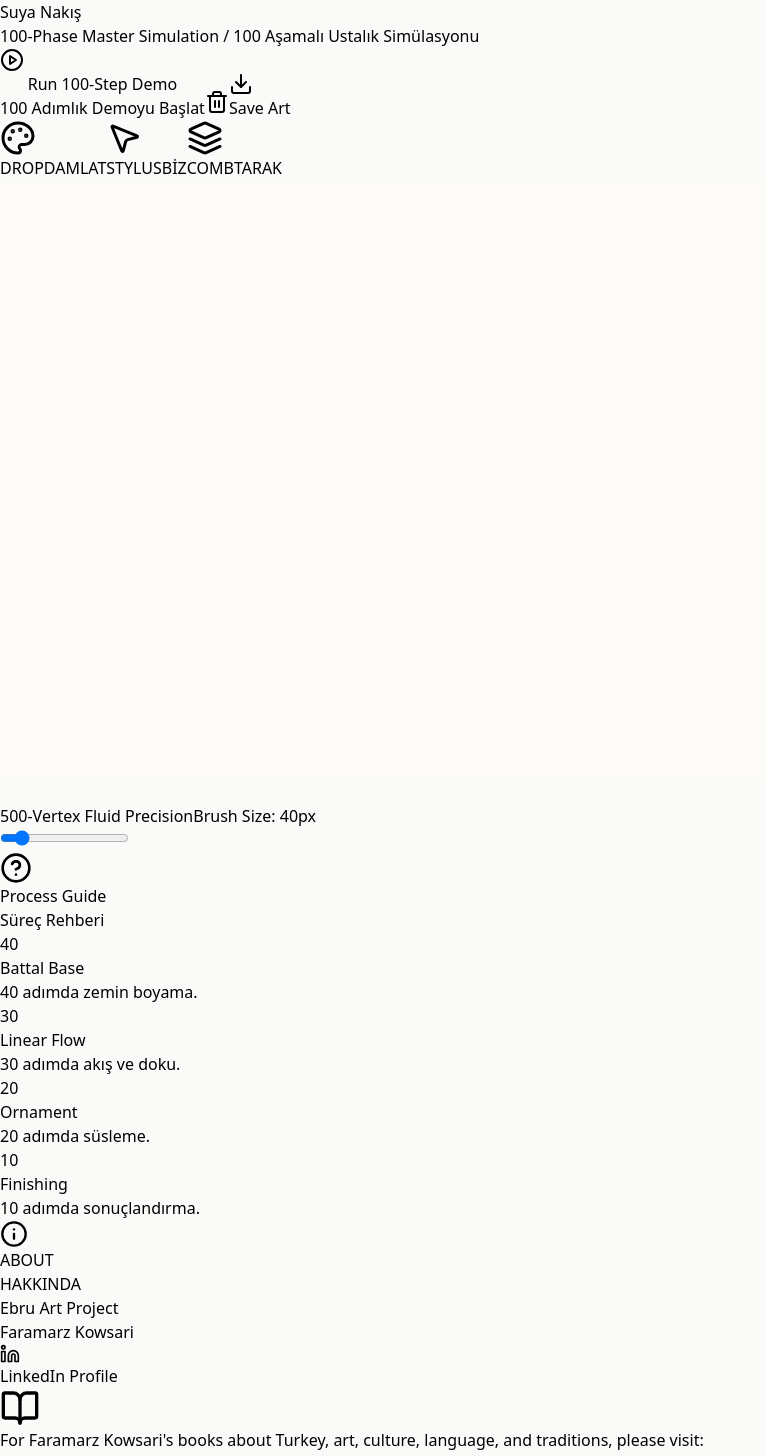
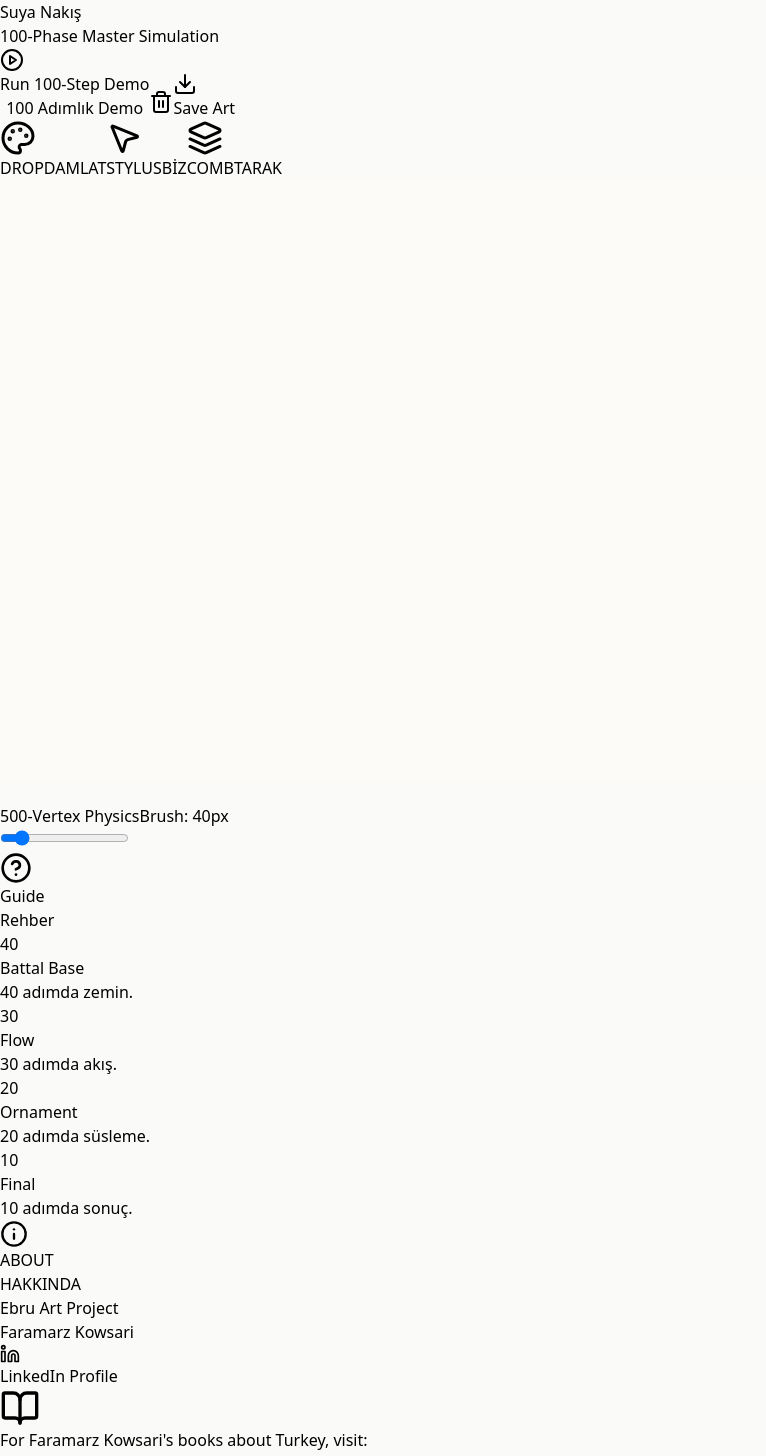
Before and after one commit to FaramarzKowsari/suya-nakis, a React (Vite) app: page / in a window 1280 px wide. Shown: the top 1456 px of the page, without its empty margins (0-766 px from the left). Built offline with nearby package versions, Linux system fonts and the light colour scheme.

Commit message:
Update App.jsx

```diff
--- a/src/App.jsx
+++ b/src/App.jsx
@@ -1,10 +1,9 @@
 import React, { useState, useRef, useEffect } from 'react';
-import { Palette, MousePointer2, Wand2, Download, Info, Trash2, Volume2, HelpCircle, PlayCircle, ExternalLink, Linkedin, BookOpen, Layers } from 'lucide-react';
+import { Palette, MousePointer2, Wand2, Download, Info, Trash2, HelpCircle, PlayCircle, ExternalLink, Linkedin, BookOpen, Layers } from 'lucide-react';
 
-// --- Ebru Physics Engine Constants ---
 const CANVAS_WIDTH = 800;
 const CANVAS_HEIGHT = 600;
-const VERTEX_COUNT = 500; // 500 points for ultra-high fidelity
+const VERTEX_COUNT = 500;
 
 const App = () => {
   const canvasRef = useRef(null);
@@ -16,7 +15,6 @@ const App = () => {
   const [brushSize, setBrushSize] = useState(40);
   const [isDemoRunning, setIsDemoRunning] = useState(false);
 
-  // --- Physics Logic ---
   const createDrop = (x, y, r, color) => {
     const vertices = [];
     for (let i = 0; i < VERTEX_COUNT; i++) {
@@ -52,8 +50,7 @@ const App = () => {
         const dpy = v.y - y1;
         const perpDist = Math.abs(dpx * dy - dpy * dx) / dist;
         if (perpDist < 50) {
-          const power = Math.pow(1 - perpDist / 50, 2);
-          const force = power * forceVal;
+          const power = Math.pow(1 - perpDist / 50, 2) * forceVal;
           return { x: v.x + (dx / dist) * force, y: v.y + (dy / dist) * force };
         }
         return v;
@@ -105,6 +102,7 @@ const App = () => {
     if (isDemoRunning) return;
     setIsDemoRunning(true);
     setDrops([]);
+    timersRef.current.forEach(clearTimeout);
     timersRef.current = [];
     let timeline = 0;
     const step = (fn, delay, msg) => {
@@ -181,6 +179,7 @@ const App = () => {
 
   useEffect(() => {
     const canvas = canvasRef.current;
+    if (!canvas) return;
     const ctx = canvas.getContext('2d');
     ctx.fillStyle = '#fdfbf7';
     ctx.fillRect(0, 0, CANVAS_WIDTH, CANVAS_HEIGHT);
@@ -194,14 +193,15 @@ const App = () => {
 
   return (
     <div className="min-h-screen bg-stone-50 flex flex-col items-center p-4 md:p-8 font-sans text-stone-900">
+      {/* Header */}
       <div className="max-w-6xl w-full flex flex-col md:flex-row justify-between items-center mb-10 gap-6">
         <div className="text-center md:text-left">
           <h1 className="text-4xl md:text-6xl font-serif font-black text-stone-900 tracking-tighter italic">Suya <span className="text-emerald-700">Nakış</span></h1>
-          <p className="text-stone-400 font-bold text-[10px] md:text-xs tracking-[0.4em] mt-2 uppercase">100-Phase Master Simulation / <span className="text-stone-600">100 Aşamalı Ustalık Simülasyonu</span></p>
+          <p className="text-stone-400 font-bold text-[10px] md:text-xs tracking-[0.4em] mt-2 uppercase">100-Phase Master Simulation</p>
         </div>
         <div className="flex flex-wrap justify-center gap-3">
-          <button onClick={run100StepDemo} disabled={isDemoRunning} className={`group relative overflow-hidden p-4 md:px-8 bg-stone-900 text-white rounded-2xl shadow-2xl transition-all active:scale-95 ${isDemoRunning ? 'opacity-50' : 'hover:bg-emerald-950 hover:shadow-emerald-200'}`}>
-            <div className="flex items-center gap-3"><PlayCircle size={24} className={isDemoRunning ? 'text-stone-500' : 'text-emerald-400 animate-pulse'} /><div className="text-left"><p className="text-[12px] font-black uppercase tracking-widest leading-none">Run 100-Step Demo</p><p className="text-[8px] font-bold text-stone-400 mt-1 uppercase">100 Adımlık Demoyu Başlat</p></div></div>
+          <button onClick={run100StepDemo} disabled={isDemoRunning} className={`group relative overflow-hidden p-4 md:px-8 bg-stone-900 text-white rounded-2xl shadow-2xl transition-all active:scale-95 ${isDemoRunning ? 'opacity-50' : 'hover:bg-emerald-950'}`}>
+            <div className="flex items-center gap-3"><PlayCircle size={24} className={isDemoRunning ? 'text-stone-500' : 'text-emerald-400 animate-pulse'} /><div className="text-left"><p className="text-[12px] font-black uppercase tracking-widest leading-none">Run 100-Step Demo</p><p className="text-[8px] font-bold text-stone-400 mt-1 uppercase">100 Adımlık Demo</p></div></div>
           </button>
           <button onClick={() => setDrops([])} className="p-4 bg-white rounded-2xl shadow-md hover:bg-red-50 text-red-500 transition-all border border-stone-100"><Trash2 size={24} /></button>
           <button onClick={() => { const link = document.createElement('a'); link.download = 'ebru-masterpiece.png'; link.href = canvasRef.current.toDataURL(); link.click(); }} className="p-4 bg-emerald-700 text-white rounded-2xl shadow-lg hover:bg-emerald-800 transition-all flex items-center gap-2"><Download size={24} /><span className="hidden md:block text-[10px] font-black uppercase tracking-widest">Save Art</span></button>
@@ -215,16 +215,16 @@ const App = () => {
         </aside>
         <div className={`relative flex-grow shadow-2xl rounded-[5rem] overflow-hidden border-[24px] border-white bg-white outline outline-1 outline-stone-200 ${isDemoRunning ? 'cursor-wait' : ''}`}>
           <canvas ref={canvasRef} width={CANVAS_WIDTH} height={CANVAS_HEIGHT} onMouseDown={handleStart} onMouseMove={handleMove} className="w-full h-auto cursor-crosshair touch-none" />
-          {isDemoRunning && <div className="absolute inset-0 bg-black/10 backdrop-blur-[1px] flex items-center justify-center pointer-events-none"><div className="bg-white/90 px-10 py-5 rounded-full font-black text-xs shadow-2xl tracking-[0.3em] text-stone-900 border border-white animate-bounce">100-STEP MASTERCLASS IN PROGRESS</div></div>}
+          {isDemoRunning && <div className="absolute inset-0 bg-black/10 backdrop-blur-[1px] flex items-center justify-center pointer-events-none"><div className="bg-white/90 px-10 py-5 rounded-full font-black text-xs shadow-2xl tracking-[0.3em] text-stone-900 border border-white animate-bounce text-center uppercase">Masterclass In Progress</div></div>}
           <div className="absolute bottom-10 left-1/2 -translate-x-1/2 w-[85%] flex flex-col md:flex-row items-center gap-10 bg-stone-900/95 backdrop-blur-3xl p-8 rounded-[3.5rem] text-white shadow-2xl border border-white/10">
              <div className="flex gap-4">{['#1D3557', '#40E0D0', '#FFB703', '#E63946', '#F1FAEE'].map(c => <button key={c} onClick={() => setCurrentColor(c)} className={`w-12 h-12 rounded-full border-2 transition-all hover:scale-125 ${currentColor === c ? 'border-white ring-4 ring-white/20' : 'border-transparent'}`} style={{ backgroundColor: c }} />)}</div>
-             <div className="flex-grow w-full flex flex-col gap-3"><div className="flex justify-between text-[10px] font-black opacity-40 uppercase tracking-widest"><span>500-Vertex Fluid Precision</span><span>Brush Size: {brushSize}px</span></div><input type="range" min="10" max="250" value={brushSize} onChange={(e) => setBrushSize(parseInt(e.target.value))} className="w-full h-1 bg-white/10 rounded-lg appearance-none cursor-pointer accent-emerald-400" /></div>
+             <div className="flex-grow w-full flex flex-col gap-3"><div className="flex justify-between text-[10px] font-black opacity-40 uppercase tracking-widest"><span>500-Vertex Physics</span><span>Brush: {brushSize}px</span></div><input type="range" min="10" max="250" value={brushSize} onChange={(e) => setBrushSize(parseInt(e.target.value))} className="w-full h-1 bg-white/10 rounded-lg appearance-none cursor-pointer accent-emerald-400" /></div>
           </div>
         </div>
         <div className="lg:w-96 space-y-6">
           <div className="bg-white p-10 rounded-[4rem] border border-stone-100 shadow-xl">
-             <div className="flex items-center gap-4 mb-8"><div className="bg-emerald-100 p-4 rounded-2xl text-emerald-700"><HelpCircle size={32} /></div><div><p className="font-black text-sm uppercase tracking-widest text-stone-900">Process Guide</p><p className="text-[10px] font-bold opacity-40 uppercase">Süreç Rehberi</p></div></div>
-             <div className="space-y-8"><Step n="40" en="Battal Base" tr="40 adımda zemin boyama." /><Step n="30" en="Linear Flow" tr="30 adımda akış ve doku." /><Step n="20" en="Ornament" tr="20 adımda süsleme." /><Step n="10" en="Finishing" tr="10 adımda sonuçlandırma." /></div>
+             <div className="flex items-center gap-4 mb-8"><div className="bg-emerald-100 p-4 rounded-2xl text-emerald-700"><HelpCircle size={32} /></div><div><p className="font-black text-sm uppercase tracking-widest text-stone-900">Guide</p><p className="text-[10px] font-bold opacity-40 uppercase">Rehber</p></div></div>
+             <div className="space-y-8"><Step n="40" en="Battal Base" tr="40 adımda zemin." /><Step n="30" en="Flow" tr="30 adımda akış." /><Step n="20" en="Ornament" tr="20 adımda süsleme." /><Step n="10" en="Final" tr="10 adımda sonuç." /></div>
           </div>
           <div className="bg-white p-10 rounded-[4rem] border border-emerald-50 shadow-xl space-y-6">
              <div className="flex items-center gap-4 mb-2"><div className="bg-stone-100 p-4 rounded-2xl text-stone-700"><Info size={28} /></div><div><p className="font-black text-sm uppercase tracking-widest text-stone-900">ABOUT</p><p className="text-[10px] font-bold opacity-40 uppercase">HAKKINDA</p></div></div>
@@ -235,8 +235,7 @@ const App = () => {
                 </a>
                 <div className="p-5 bg-emerald-900 text-white rounded-[2.5rem] shadow-lg relative overflow-hidden group">
                     <BookOpen size={40} className="absolute -bottom-2 -right-2 opacity-10" />
-                    <p className="text-[11px] leading-relaxed font-medium text-justify">For Faramarz Kowsari's books about Turkey, art, culture, language, and traditions, please visit:</p>
-                    <p className="text-[9px] mt-2 italic opacity-70 border-t border-white/10 pt-2 text-justify">Faramarz Kowsari'nin Türkiye, sanat, kültür, dil ve gelenekler hakkındaki kitapları için:</p>
+                    <p className="text-[11px] leading-relaxed font-medium">For Faramarz Kowsari's books about Turkey, visit:</p>
                     <a href="https://play.google.com/store/search?q=Faramarz_Kowsari&c=books" target="_blank" rel="noopener noreferrer" className="mt-4 flex items-center justify-between bg-white text-emerald-900 px-4 py-2 rounded-full font-black text-[10px] uppercase hover:bg-emerald-100 transition-colors">Google Play Books <ExternalLink size={12} /></a>
                 </div>
              </div>
@@ -248,7 +247,7 @@ const App = () => {
 };
 
 const ToolBtn = ({ active, onClick, icon, en, tr }) => (
-  <button onClick={onClick} className={`p-8 rounded-[3rem] flex flex-col items-center gap-2 transition-all ${active ? 'bg-stone-900 text-white shadow-2xl scale-110' : 'text-stone-300 hover:bg-stone-50 hover:text-stone-900'}`}><div className="flex flex-col text-center leading-tight">{React.cloneElement(icon, { size: 36 })}<span className="text-[12px] font-black mt-1">{en}</span><span className="text-[9px] font-bold opacity-40">{tr}</span></div></button>
+  <button onClick={onClick} className={`p-8 rounded-[3rem] flex flex-col items-center gap-2 transition-all ${active ? 'bg-stone-900 text-white shadow-2xl scale-110' : 'text-stone-300 hover:bg-stone-50 hover:text-stone-900'}`}><div className="flex flex-col items-center text-center leading-tight">{React.cloneElement(icon, { size: 36 })}<span className="text-[12px] font-black mt-2">{en}</span><span className="text-[9px] font-bold opacity-40">{tr}</span></div></button>
 );
 const Step = ({ n, en, tr }) => (
   <div className="flex gap-6 group"><span className="text-emerald-500 font-black text-3xl group-hover:scale-125 transition-transform duration-500">{n}</span><div><p className="text-[14px] font-black text-stone-800 uppercase leading-none">{en}</p><p className="text-[11px] text-stone-400 font-bold mt-2 uppercase tracking-tighter">{tr}</p></div></div>
```
